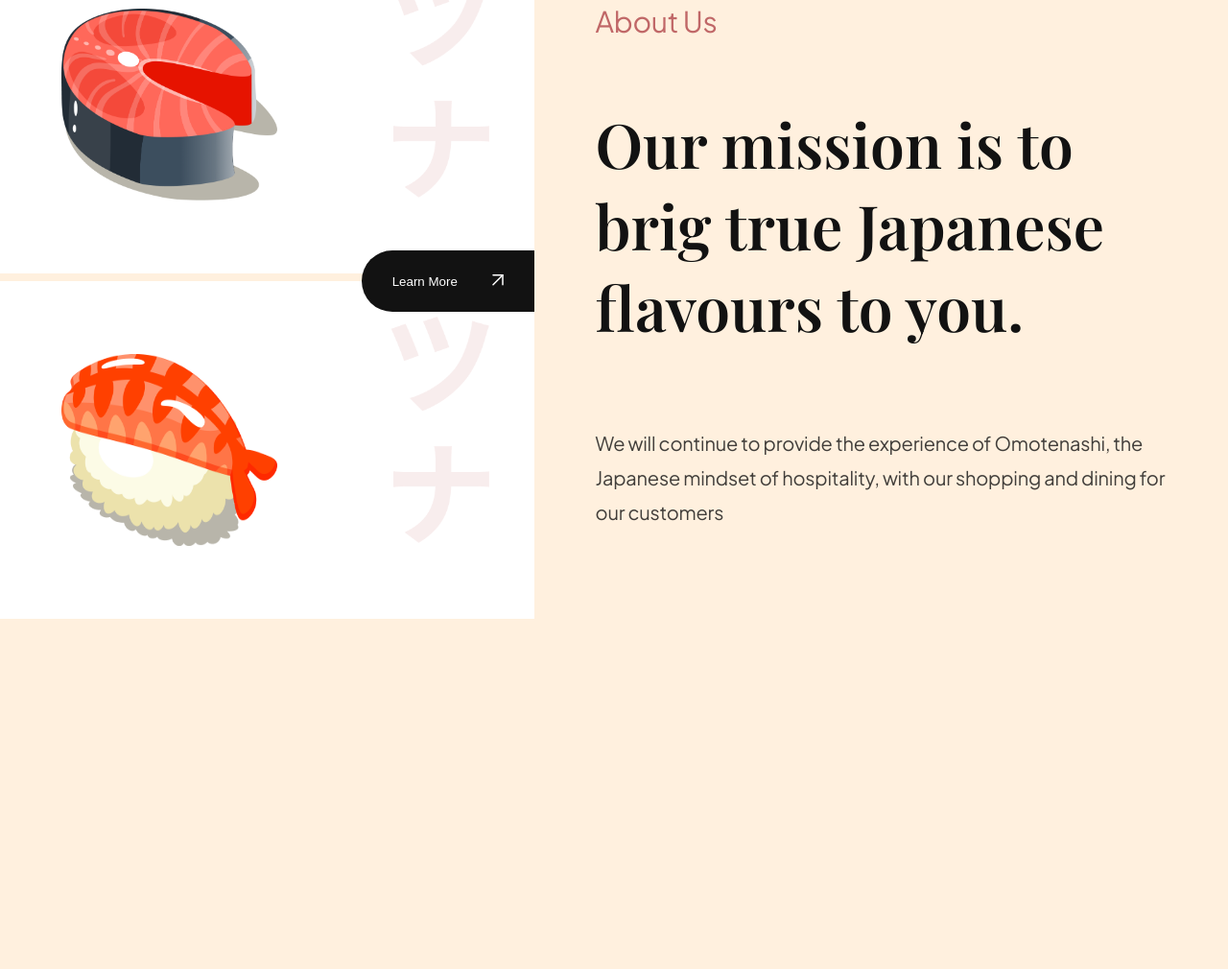
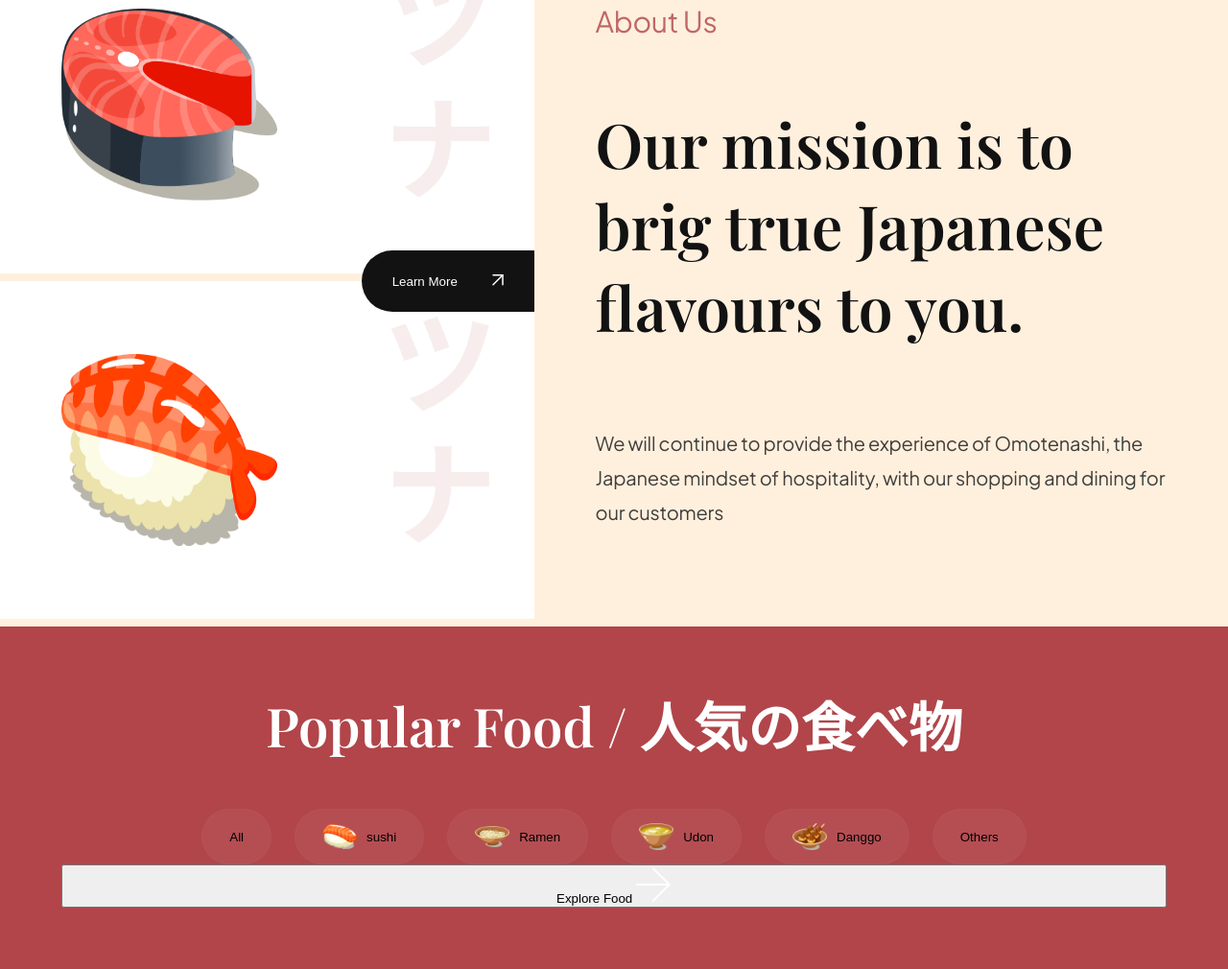
Before and after one commit to gabba-ferreira/NipoGo, a website built with Vite: page index.html in a window 1280 px wide. Shown: the part 865-1875 px from the top of the page at 96% size. Before the commit the page ends 1518 px from the top, so only its background shows below. Built offline with nearby package versions, Linux system fonts and the light colour scheme.

Commit message:
popular foods section começando

```diff
--- a/css/sections/popular.css
+++ b/css/sections/popular.css
@@ -0,0 +1,52 @@
+.popular-foods{
+    padding: 64px;
+
+    display: flex;
+    flex-direction: column;
+
+    background-color: var(--primary-color);
+    background-color: url("../../assets/popular_bg.png ");
+    background-position: center;
+    background-repeat: no-repeat;
+    background-size: contain;
+
+    overflow: hidden;
+}
+
+.popular-foods__title{
+    font-size: 56px;
+    font-family: var(--playfair-display);
+    font-weight: 600;
+    line-height: 78px;
+    color: #fff;
+    text-align: center;
+}
+
+.popular-foods__filters{
+    margin-top: 48px;
+    max-width: 100%;
+    overflow-x: auto;
+
+    display: flex;
+    justify-content: center;
+    gap:24px;
+}
+
+.popular-foods__filter-btn{
+    padding: 10px 28px;
+
+    display: flex;
+    flex-direction: row;
+    align-items: center;
+    gap:10px;
+
+    background: rgba(255,255,255,0.05);
+    border:1px solid rgba(255,255,255,0.02);
+    border-radius: 46px;
+}
+
+.popular-foods__filter-btn img{
+    width: 36px;
+    height: 36px;
+    object-fit: contain;
+}
--- a/index.html
+++ b/index.html
@@ -107,6 +107,52 @@
         hospitality, with our shopping and dining for our customers</p>
     </div>
   </section>
+
+  <section class="popular-foods" id="menu">
+    <h2 class="popular-foods__title">
+      Popular Food / 人気の食べ物
+    </h2>
+
+    <div class="popular-foods__filters sushi__hide-scrollbar">
+      <button class="popular-foods__filter-btn active">
+        All
+      </button>
+
+      <button class="popular-foods__filter-btn">
+        <img src="/assets/sushi-9.png" alt="sushi 9" />
+        sushi
+      </button>
+
+      <button class="popular-foods__filter-btn">
+        <img src="/assets/sushi-8.png" alt="sushi 8" />
+        Ramen
+      </button>
+
+      <button class="popular-foods__filter-btn">
+        <img src="/assets/sushi-7.png" alt="sushi 7" />
+        Udon
+      </button>
+
+      <button class="popular-foods__filter-btn">
+        <img src="/assets/sushi-6.png" alt="sushi 6" />
+        Danggo
+      </button>
+
+      <button class="popular-foods__filter-btn">
+        Others
+      </button>
+    </div>
+
+    <div class="popular-foods__catalogue">
+      <!-- javascript  -->
+    </div>
+
+    <button class="popular-foods__button">
+      Explore Food
+      <img src="assets/arrow-right.svg" alt="arrow-right">
+    </button>
+
+  </section>
   <script type="module" src="/js/script.js"></script>
 </body>
 
```
